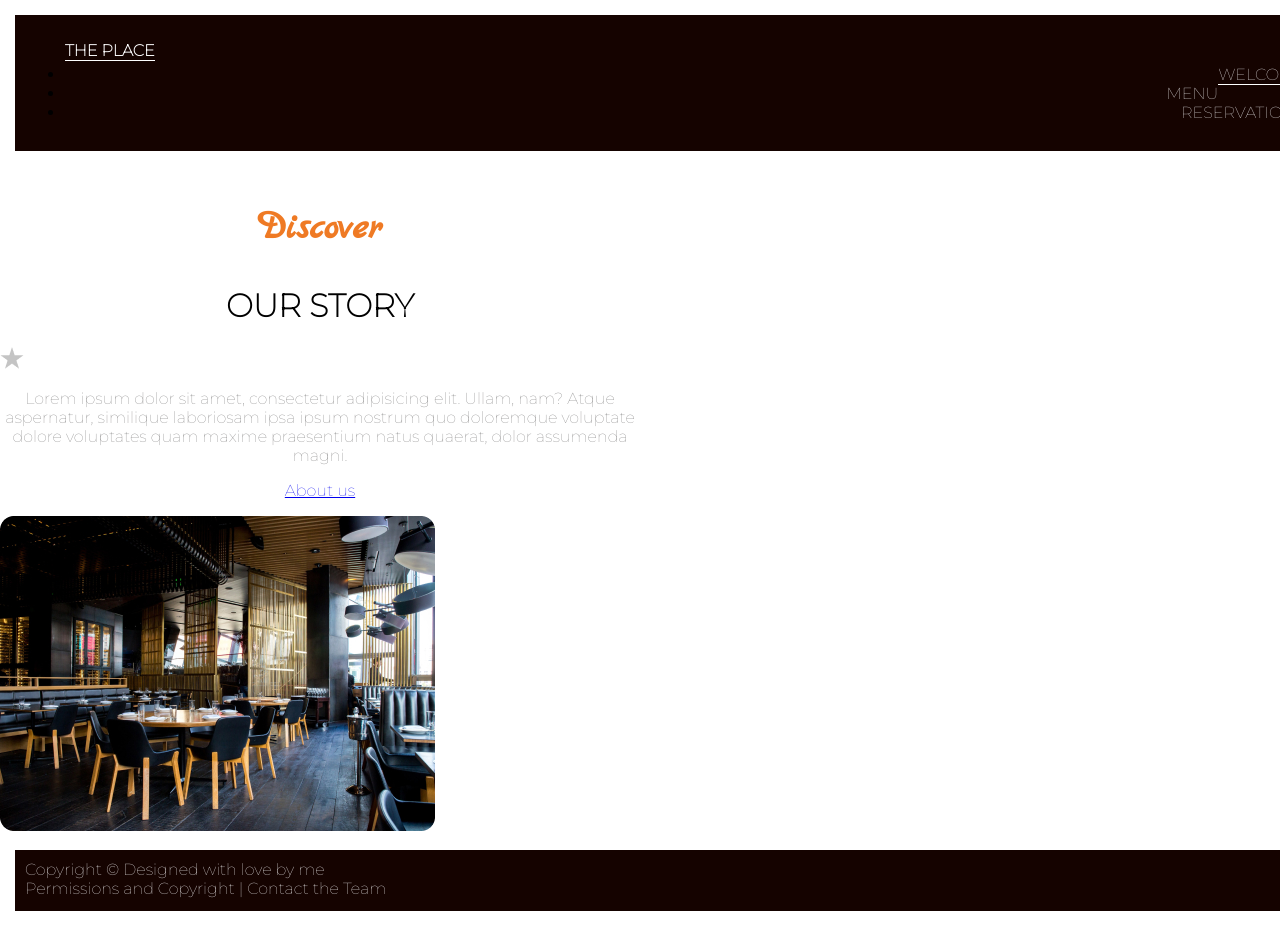
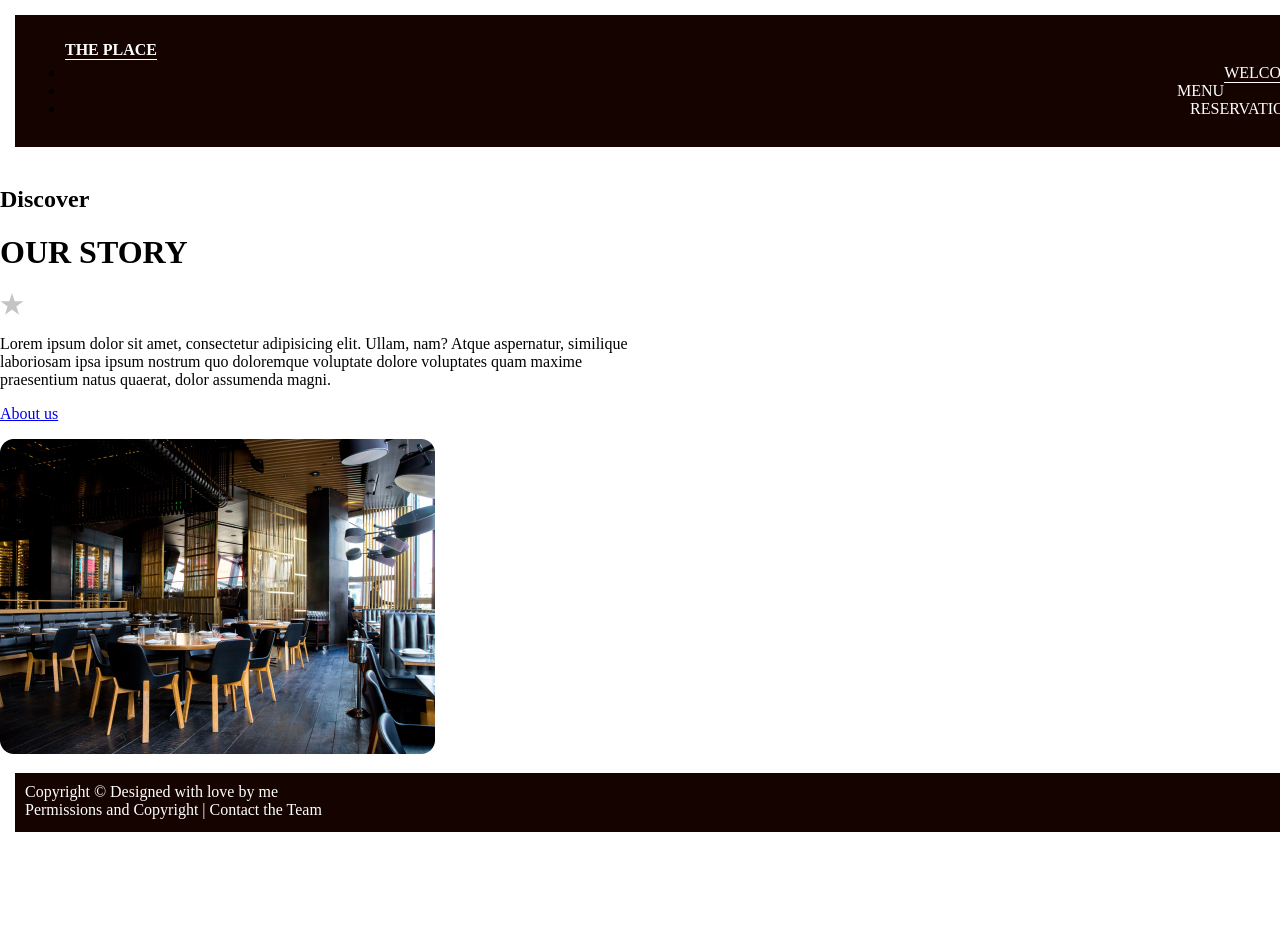
Before and after one commit to thecharla90/dev, a plain HTML site: page index.html in a window 1280 px wide. Shown: the top 930 px of the page. After the commit the page ends 851 px from the top, so only its background shows below. Drawn offline with Linux system fonts and the light colour scheme.

Commit message:
Update main.css

```diff
--- a/styles/css/main.css
+++ b/styles/css/main.css
@@ -2,9 +2,6 @@
 /* CSS Document */
 body {
 	margin: 0;
-}
-title, #navbar, p, h1, footer{
-	font-family: 'Montserrat', sans-serif;
 }
 #title{
 	text-align: left;
@@ -43,21 +40,7 @@ title, #navbar, p, h1, footer{
 	display:inline-block;
 }
 
-h2{
-	font-family: 'Marck Script', cursive;
-	font-size: 40px;
-}
-h2{
-	color: #EF7A24;
-}
 
-h2, h1, p,star{
-	text-align: center;
-}
-
-p{
-	color: #7D7C7C;
-}
 
 #footer{
   	background-color: #150300;
```
